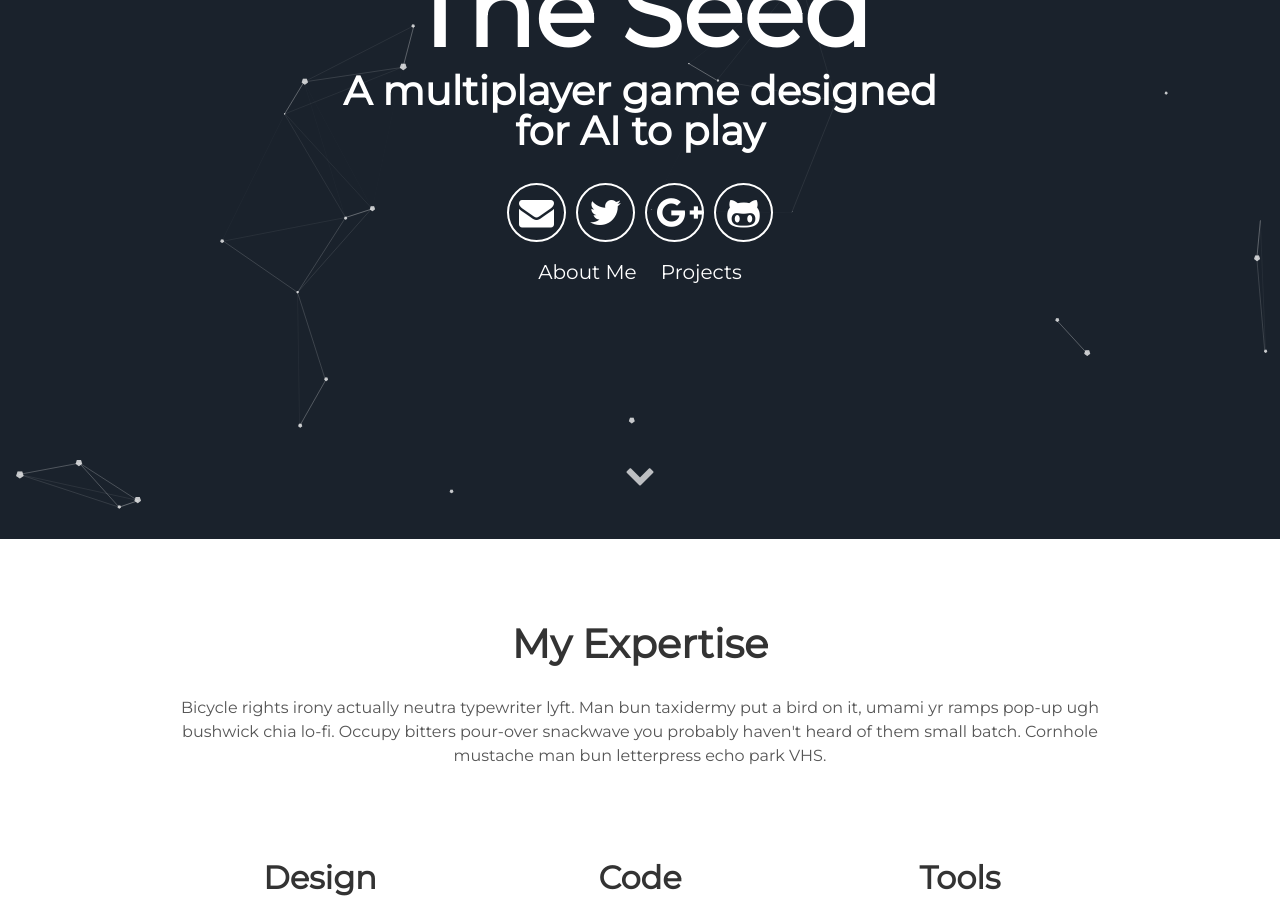
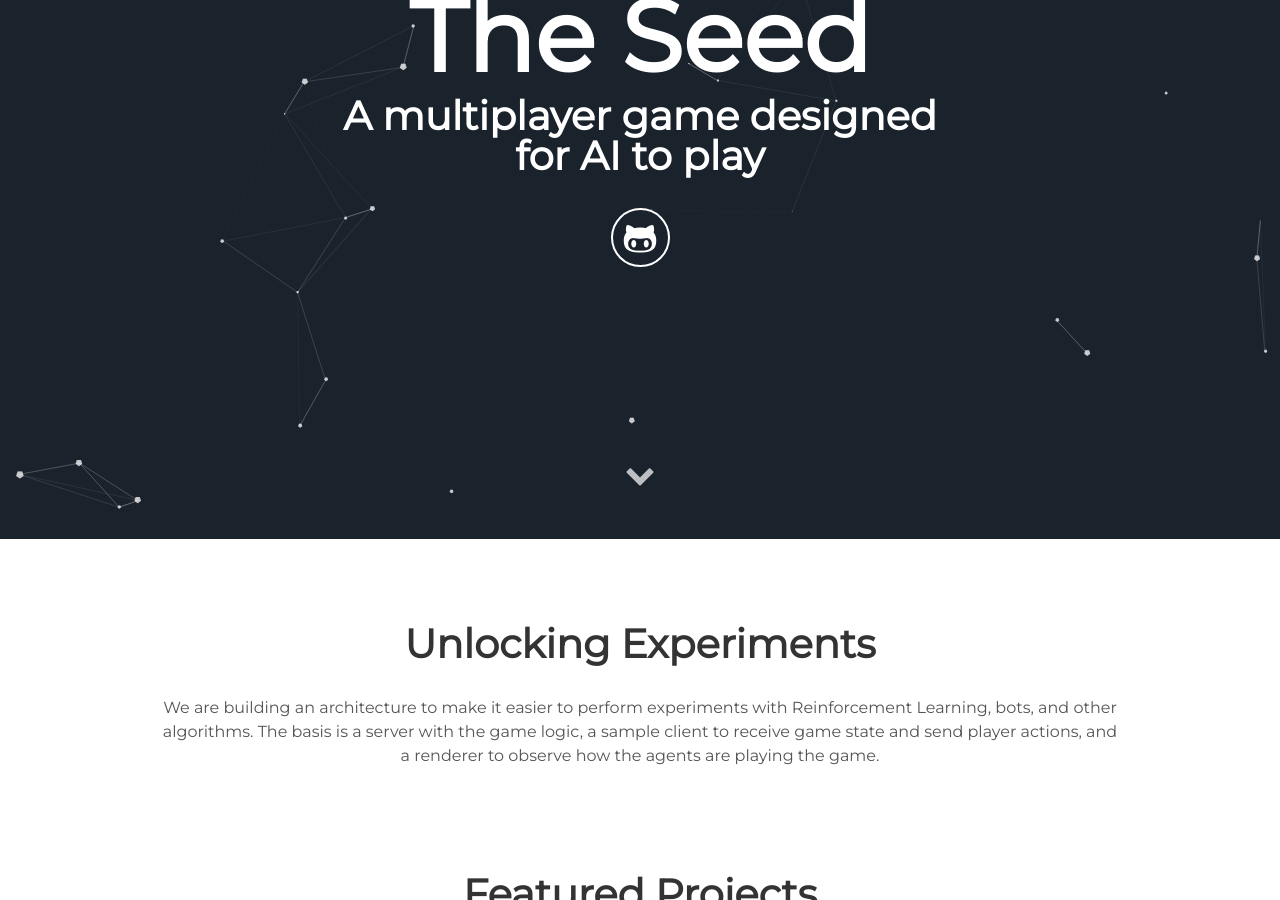
Before and after one commit to NikitaVr/the-seed-site, a Jekyll site: the page built from index.html, in a window 1280 px wide and 900 px high, scrolled down 361 px. Built offline with Jekyll 4.4.1, drawn with Linux system fonts in a browser that asks for light colours; some of the changed text lies outside the part shown.

Commit message:
updating detailed description, commenting out some unnecessary display.

```diff
--- a/_config.yml
+++ b/_config.yml
@@ -6,7 +6,7 @@ description: A multiplayer game designed for AI to play
 
 # User settings
 username: Anon Developer
-user_description: Bicycle rights irony actually neutra typewriter lyft. Man bun taxidermy put a bird on it, umami yr ramps pop-up ugh bushwick chia lo-fi. Occupy bitters pour-over snackwave you probably haven't heard of them small batch. Cornhole mustache man bun letterpress echo park VHS.
+detailed_description: We are building an architecture to make it easier to perform experiments with Reinforcement Learning, bots, and other algorithms. The basis is a server with the game logic, a sample client to receive game state and send player actions, and a renderer to observe how the agents are playing the game.
 user_title: Software Developer
 email: anon@anon.com
 twitter_username: lorem_ipsum
--- a/_includes/about.html
+++ b/_includes/about.html
@@ -1,8 +1,8 @@
 <div class="user-details">
-  <h1> My Expertise </h1>
-  <p> {{site.user_description}} </p>
+  <h1> Unlocking Experiments </h1>
+  <p> {{site.detailed_description}} </p>
 </div>
-  <div class="user">
+<!-- <div class="user">
   <div class="tech">
     <h2>Design</h2>
     <i class="devicon-html5-plain-wordmark"></i>
@@ -27,4 +27,4 @@
     <p>Mumblecore hexagon kombucha, pitchfork four loko raclette intelligentsia master cleanse.
       Vinyl XOXO lumbersexual</p>
   </div>
-</div>
+</div> -->
--- a/_includes/header.html
+++ b/_includes/header.html
@@ -5,16 +5,16 @@
       <span class="site-description">{{site.description}}</span>
     </h1>
     <div class="header-icons">
-      <a aria-label="Send email" href="#"><i class="icon fa fa-envelope"></i></a>
+      <!-- <a aria-label="Send email" href="#"><i class="icon fa fa-envelope"></i></a>
       <a aria-label="My Twitter" target="_blank" href="#"><i class="icon fa fa-twitter" aria-hidden="true"></i></a>
       <a aria-label="My Google Plus" target="_blank" href="#"><i class="icon fa fa-google-plus"
-          aria-hidden="true"></i></a>
+          aria-hidden="true"></i></a> -->
       <a aria-label="My Github" target="_blank" href="#"><i class="icon fa fa-github-alt" aria-hidden="true"></i></a>
     </div>
-    <div class="header-links">
+    <!-- <div class="header-links">
       <a class="link" href="#about" data-scroll>About Me</a>
       <a class="link" href="#projects" data-scroll>Projects</a>
-    </div>
+    </div> -->
   </div>
   <a class="down" href="#about" data-scroll><i class="icon fa fa-chevron-down" aria-hidden="true"></i></a>
 </div>
```
Lines whose indentation alone changed are shown as unchanged.
